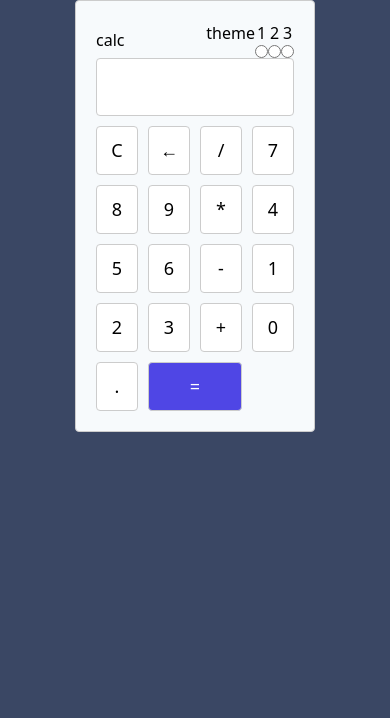
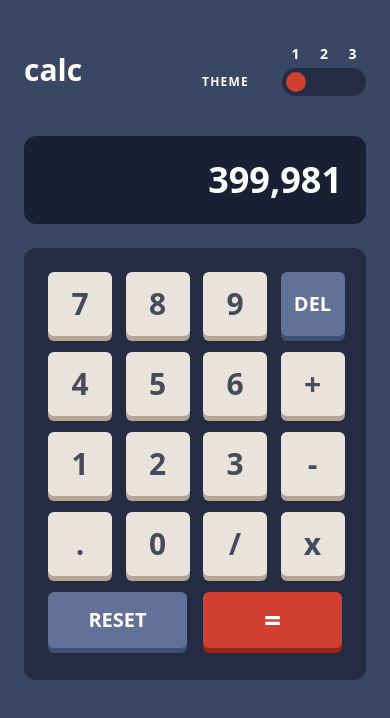
Before and after one commit to devggui/calculator, a website: page index.html in a window 390 px wide. Drawn offline with nearby package versions, Linux system fonts and the light colour scheme.

Commit message:
feat: mobile first - theme 1

```diff
--- a/index.html
+++ b/index.html
@@ -11,55 +11,48 @@
 
   <title>Frontend Mentor | Calculator app</title>
 </head>
-<body class="bg-[var(--Very-dark-desaturated-blue-main)] w-screen h-screen">
-  <main class="calculator">
-
-    <div class="flex flex-row items-center justify-between">
-      <h1>calc</h1>
-      <div class="flex flex-row">
-        <p>theme</p>
-        <div class="flex flex-col items-center justify-center">
-          <div>
-
+<body class="bg-[var(--Very-dark-desaturated-blue-main)] w-screen h-max font-extrabold">
+  <main class="flex flex-col m-6">
+    <div class="flex flex-row items-center justify-between mb-10 mt-5">
+      <h1 class="text-white text-3xl">calc</h1>
+      <div class="flex flex-col items-center justify-center">
+        <div class="flex flex-col items-center justify-center text-center">
+          <div class="flex flex-row items-center justify-between text-center w-full px-[0.6rem] mb-1">
+            <label class="text-sm text-white" for="theme1">1</label>
+            <label class="text-sm text-white" for="theme2">2</label>
+            <label class="text-sm text-white" for="theme3">3</label>
           </div>
-          <div class="flex flex-row">
-            <div class="flex flex-col items-center justify-center">
-              <label for="theme1">1</label>
-              <input type="radio" id="theme1">
-            </div>
-            <div class="flex flex-col items-center justify-center">
-              <label for="theme2">2</label>
-              <input type="radio" id="theme2">
-            </div>
-            <div class="flex flex-col items-center justify-center">
-              <label for="theme3">3</label>
-              <input type="radio" id="theme3">
-            </div>
+          <div class="flex bg-[var(--Very-dark-desaturated-blue-toogle)] rounded-full items-center justify-center relative">
+            <span class="absolute -left-20 text-white text-xs font-extrabold tracking-widest">THEME</span>
+            <input class="w-5 h-5 m-1 appearance-none checked:bg-[var(--Red)] rounded-full" type="radio" id="theme1" value="theme1" name="radio-group" checked>
+            <input class="w-5 h-5 m-1 appearance-none checked:bg-[var(--Red)] rounded-full" type="radio" id="theme2" value="theme2" name="radio-group">
+            <input class="w-5 h-5 m-1 appearance-none checked:bg-[var(--Red)] rounded-full" type="radio" id="theme3" value="theme3" name="radio-group">
           </div>
         </div>
       </div>
     </div>
 
-    <input type="text" id="result" readonly class="calculator__result">
-    <div class="calculator__buttons">
-      <button class="calculator__button" onclick="clearResult()">C</button>
-      <button class="calculator__button" onclick="deleteLastCharacter()">&larr;</button>
-      <button class="calculator__button" onclick="appendCharacter('/')">/</button>
-      <button class="calculator__button" onclick="appendCharacter('7')">7</button>
-      <button class="calculator__button" onclick="appendCharacter('8')">8</button>
-      <button class="calculator__button" onclick="appendCharacter('9')">9</button>
-      <button class="calculator__button" onclick="appendCharacter('*')">*</button>
-      <button class="calculator__button" onclick="appendCharacter('4')">4</button>
-      <button class="calculator__button" onclick="appendCharacter('5')">5</button>
-      <button class="calculator__button" onclick="appendCharacter('6')">6</button>
-      <button class="calculator__button" onclick="appendCharacter('-')">-</button>
-      <button class="calculator__button" onclick="appendCharacter('1')">1</button>
-      <button class="calculator__button" onclick="appendCharacter('2')">2</button>
-      <button class="calculator__button" onclick="appendCharacter('3')">3</button>
-      <button class="calculator__button" onclick="appendCharacter('+')">+</button>
-      <button class="calculator__button" onclick="appendCharacter('0')">0</button>
-      <button class="calculator__button" onclick="appendCharacter('.')">.</button>
-      <button class="calculator__button calculator__button--equals" onclick="calculate()">=</button>
+    <input class="bg-[var(--Very-dark-desaturated-blue-screen)] p-6 mb-6 rounded-xl text-4xl text-white text-right" type="text" id="panel" value="399,981" readonly>
+
+    <div class="grid grid-cols-4 grid-rows-5 gap-4 bg-[var(--Very-dark-desaturated-blue-toogle)] p-6 rounded-xl text-[var(--Very-dark-grayish-blue)] text-3xl text-center">
+      <button class="bg-[var(--Light-grayish-orange)] w-16 h-16 my-shadow-b-orange rounded-md" onclick="appendCharacter('7')">7</button>
+      <button class="bg-[var(--Light-grayish-orange)] w-16 h-16 my-shadow-b-orange rounded-md" onclick="appendCharacter('8')">8</button>
+      <button class="bg-[var(--Light-grayish-orange)] w-16 h-16 my-shadow-b-orange rounded-md" onclick="appendCharacter('9')">9</button>
+      <button class="bg-[var(--Desaturated-dark-blue-bg)] text-[var(--White)] w-16 h-16 my-shadow-b-gray rounded-md text-xl" onclick="clearResult()">DEL</button>
+      <button class="bg-[var(--Light-grayish-orange)] w-16 h-16 my-shadow-b-orange rounded-md" onclick="appendCharacter('4')">4</button>
+      <button class="bg-[var(--Light-grayish-orange)] w-16 h-16 my-shadow-b-orange rounded-md" onclick="appendCharacter('5')">5</button>
+      <button class="bg-[var(--Light-grayish-orange)] w-16 h-16 my-shadow-b-orange rounded-md" onclick="appendCharacter('6')">6</button>
+      <button class="bg-[var(--Light-grayish-orange)] w-16 h-16 my-shadow-b-orange rounded-md" onclick="appendCharacter('+')">+</button>
+      <button class="bg-[var(--Light-grayish-orange)] w-16 h-16 my-shadow-b-orange rounded-md" onclick="appendCharacter('1')">1</button>
+      <button class="bg-[var(--Light-grayish-orange)] w-16 h-16 my-shadow-b-orange rounded-md" onclick="appendCharacter('2')">2</button>
+      <button class="bg-[var(--Light-grayish-orange)] w-16 h-16 my-shadow-b-orange rounded-md" onclick="appendCharacter('3')">3</button>
+      <button class="bg-[var(--Light-grayish-orange)] w-16 h-16 my-shadow-b-orange rounded-md" onclick="appendCharacter('-')">-</button>
+      <button class="bg-[var(--Light-grayish-orange)] w-16 h-16 my-shadow-b-orange rounded-md" onclick="appendCharacter('.')">.</button>
+      <button class="bg-[var(--Light-grayish-orange)] w-16 h-16 my-shadow-b-orange rounded-md" onclick="appendCharacter('0')">0</button>
+      <button class="bg-[var(--Light-grayish-orange)] w-16 h-16 my-shadow-b-orange rounded-md" onclick="appendCharacter('/')">/</button>
+      <button class="bg-[var(--Light-grayish-orange)] w-16 h-16 my-shadow-b-orange rounded-md" onclick="appendCharacter('*')">x</button>
+      <button class="col-start-1 col-span-2 bg-[var(--Desaturated-dark-blue-bg)] text-[var(--White)] text-xl w-full h-14 my-shadow-b-gray rounded-md" onclick="deleteLastCharacter()">RESET</button>
+      <button class="col-start-3 col-span-2 bg-[var(--Red)] text-[var(--White)] w-full h-14 my-shadow-b-red rounded-md" onclick="calculate()">=</button>
     </div>
   </main>
   <script src="./js/script.js"></script>
--- a/styles/main.css
+++ b/styles/main.css
@@ -15,8 +15,8 @@
   --Very-dark-desaturated-blue-screen: hsl(224, 36%, 15%); /* (screen background) */
 
   /* #### Keys */
-  --Desaturated-dark-blue: hsl(225, 21%, 49%); /* (key background) */
-  --Desaturated-dark-blue: hsl(224, 28%, 35%); /* (key shadow) */
+  --Desaturated-dark-blue-bg: hsl(225, 21%, 49%); /* (key background) */
+  --Desaturated-dark-blue-sh: hsl(224, 28%, 35%); /* (key shadow) */
 
   --Red: hsl(6, 63%, 50%); /* (key background, toggle) */
   --Dark-red: hsl(6, 70%, 34%); /* (key shadow) */
@@ -71,44 +71,16 @@
   --White: hsl(0, 0%, 100%);
 }
 
-.calculator {
-  max-width: 240px;
-  margin: 0 auto;
-  padding: 20px;
-  border: 1px solid #ccc;
-  border-radius: 4px;
-  background-color: #f7fafc;
+.my-shadow-b-orange {
+  box-shadow: 0 5px var(--Grayish-orange);
 }
 
-.calculator__result {
-  width: 100%;
-  margin-bottom: 10px;
-  padding: 10px;
-  font-size: 24px;
-  text-align: right;
-  border: 1px solid #ccc;
-  border-radius: 4px;
-  background-color: #fff;
+.my-shadow-b-gray {
+  box-shadow: 0 5px var(--Desaturated-dark-blue-sh);
 }
 
-.calculator__buttons {
-  display: grid;
-  grid-template-columns: repeat(4, 1fr);
-  gap: 10px;
+.my-shadow-b-red {
+  box-shadow: 0 5px var(--Dark-red);
 }
 
-.calculator__button {
-  padding: 10px;
-  font-size: 18px;
-  text-align: center;
-  border: 1px solid #ccc;
-  border-radius: 4px;
-  background-color: #fff;
-  cursor: pointer;
-}
-
-.calculator__button--equals {
-  grid-column: span 2;
-  background-color: #4f46e5;
-  color: #fff;
-}
+/* box-shadow: rgba(240, 46, 170, 0.4) 0px 5px, rgba(240, 46, 170, 0.3) 0px 10px, rgba(240, 46, 170, 0.2) 0px 15px, rgba(240, 46, 170, 0.1) 0px 20px, rgba(240, 46, 170, 0.05) 0px 25px; */
```
